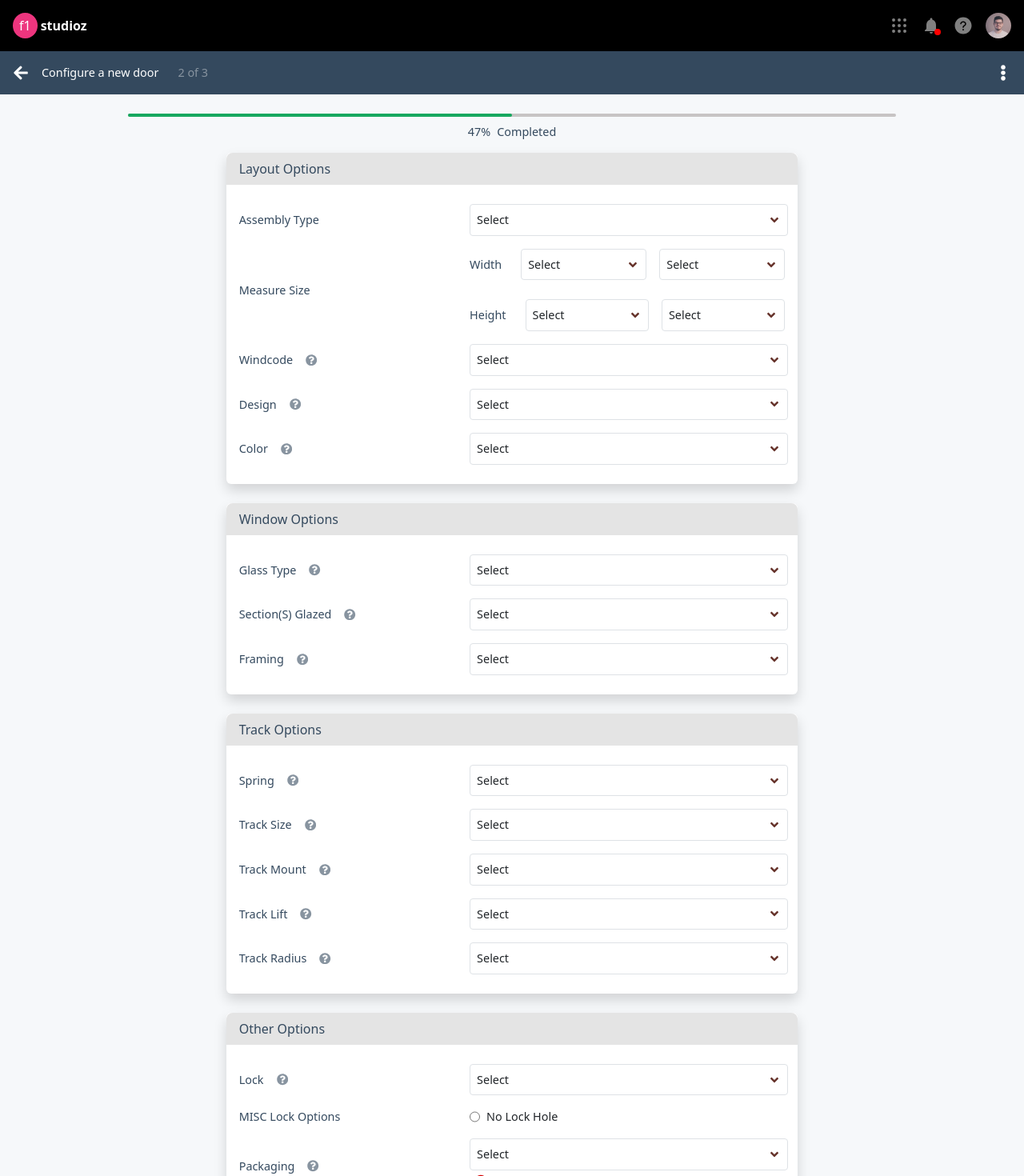
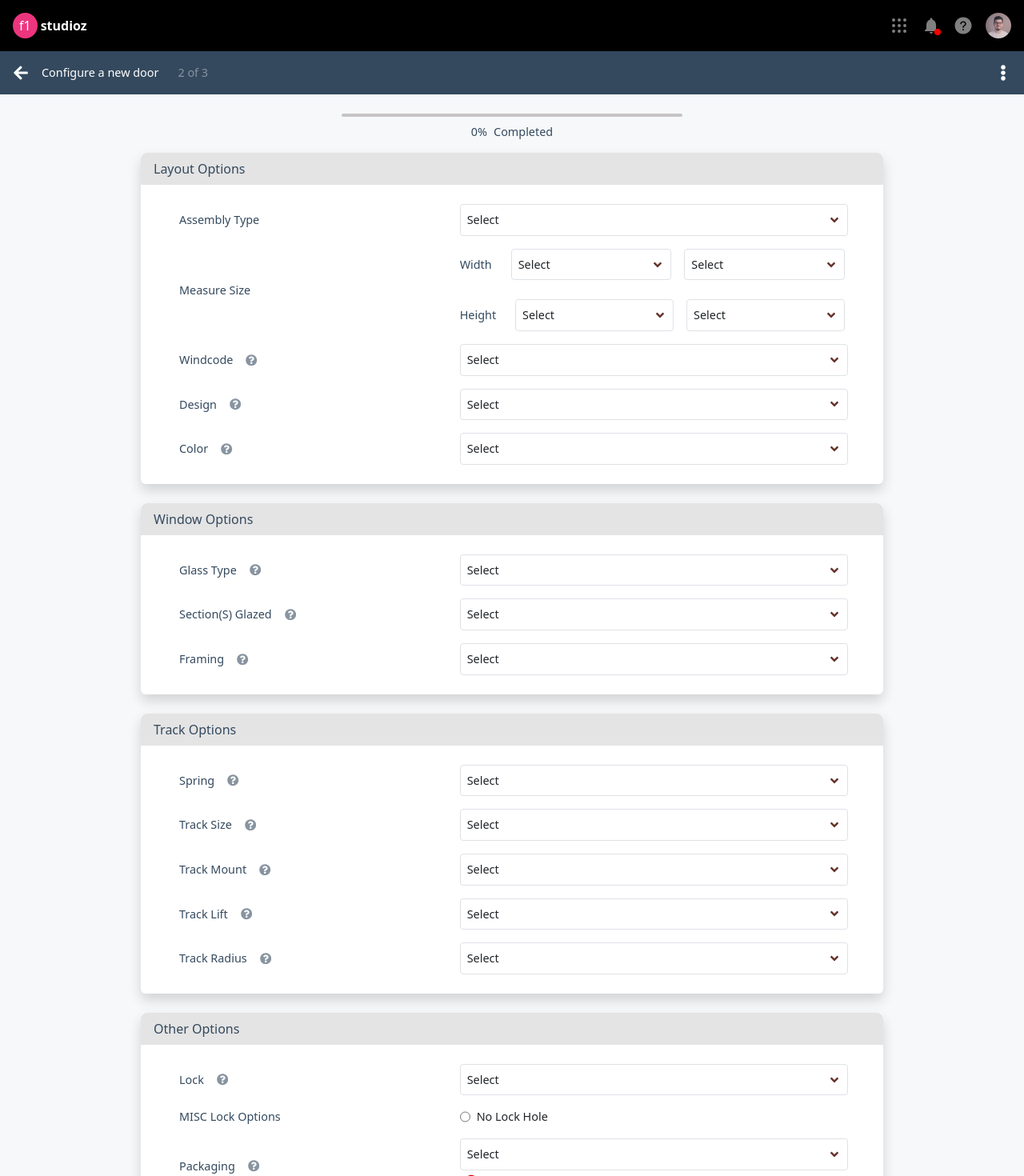
Before and after one commit to rahulrajput83/f1Studioz-assignment, a React (Create React App) app: page /form3 in a window 1280 px wide. Shown: the top 1470 px of the page at 80% size. Built offline with nearby package versions, Linux system fonts and the light colour scheme.

Commit message:
Completed Page 4

```diff
--- a/src/Pages/Form3.jsx
+++ b/src/Pages/Form3.jsx
@@ -34,41 +34,73 @@ function Form3() {
   const [layoutOptions, setLayoutOptions] = useState([]);
   const [windowOptions, setWindowOptions] = useState([]);
   const [trackOptions, setTrackOptions] = useState([])
+  const [otherOptions, setOtherOptions] = useState([]);
+  const [stepCompleted, setStepCompleted] = useState(0);
 
 
   useEffect(() => {
-    setLayoutOptions([[state.Assembly, state.WidthOne, state.WidthTwo, state.HeightOne, state.HeightTwo, state.Windcode, state.Design, state.Color]])
+    setLayoutOptions([state.Assembly, state.WidthOne, state.WidthTwo, state.HeightOne, state.HeightTwo, state.Windcode, state.Design, state.Color])
     setWindowOptions([state.GlassType, state.Section, state.Framing]);
     setTrackOptions([state.Spring, state.TrackSize, state.TrackMount, state.TrackLift, state.TrackRadius])
+    setOtherOptions([state.Lock, state.Packaging, state.MICS, state.Extra, state.Spade, state.Quiet, state.astragal, state.guarantee, state.medallion, state.seal, state.mounted, state.spear])
   }, [state])
 
+
+  /* Check Steps Completed */
   useEffect(() => {
-    console.log(layoutOptions)
-    console.log(windowOptions)
-    console.log(trackOptions)
-  }, [layoutOptions, windowOptions, trackOptions])
+    if(layoutOptions[0] && layoutOptions.every((e) => {return e ? true : false}) &&
+    windowOptions[0] && windowOptions.every((e) => {return e ? true : false}) &&
+    trackOptions[0] && trackOptions.every((e) => {return e ? true : false}) &&
+    otherOptions[0] && otherOptions.every((e) => {return e ? true : false})) {
+        setStepCompleted(4)
+    }
+    else if((layoutOptions[0] && layoutOptions.every((e) => {return e ? true : false}) &&  windowOptions[0] && windowOptions.every((e) => {return e ? true : false}) && trackOptions[0] && trackOptions.every((e) => {return e ? true : false}))
+     ||
+     (windowOptions[0] && windowOptions.every((e) => {return e ? true : false}) && trackOptions[0] && trackOptions.every((e) => {return e ? true : false}) && otherOptions[0] && otherOptions.every((e) => {return e ? true : false}))
+      ||
+       (otherOptions[0] && otherOptions.every((e) => {return e ? true : false}) && layoutOptions[0] && layoutOptions.every((e) => {return e ? true : false}) && windowOptions[0] && windowOptions.every((e) => {return e ? true : false}))) {
+        setStepCompleted(3)
+    }
+    else if((layoutOptions[0] && layoutOptions.every((e) => {return e ? true : false}) && windowOptions[0] && windowOptions.every((e) => {return e ? true : false}))
+    ||
+    (windowOptions[0] && windowOptions.every((e) => {return e ? true : false}) && trackOptions[0] && trackOptions.every((e) => {return e ? true : false}))
+    ||
+    (trackOptions[0] && trackOptions.every((e) => {return e ? true : false}) && otherOptions[0] && otherOptions.every((e) => {return e ? true : false}))
+    ||
+    (otherOptions[0] && otherOptions.every((e) => {return e ? true : false}) && layoutOptions[0] && layoutOptions.every((e) => {return e ? true : false}))) {
+      setStepCompleted(2)
+    }
+    else if((layoutOptions[0] && layoutOptions.every((e) => {return e ? true : false})) ||
+    (windowOptions[0] && windowOptions.every((e) => {return e ? true : false})) ||
+    (trackOptions[0] && trackOptions.every((e) => {return e ? true : false})) ||
+    (otherOptions[0] && otherOptions.every((e) => {return e ? true : false}))) {
+      setStepCompleted(1)
+    }
+
+  }, [state, layoutOptions, windowOptions, trackOptions, otherOptions])
+
   return (
     <div className='d-flex flex-column bg-bG min-vh-100 position-relative'>
       <FormSubNav backlink='/form2' title='Configure a new door' sub='2 of 3' />
 
       {/* Progress Bar */}
-      <div className='bg-borderColor rounded-pill col-9 mt-4 mx-auto Progress'>
-        <div className='col-6 Progress rounded-pill bg-green'></div>
+      <div className='bg-borderColor rounded-pill col-9 col-md-6 col-lg-4 mt-4 mx-auto Progress'>
+        <div className={`Progress rounded-pill ${stepCompleted === 4 ? 'd-flex col' : stepCompleted === 3 ? 'd-flex col-9' : stepCompleted === 2 ? 'd-flex col-6' : stepCompleted === 1 ? 'd-flex col-3' : 'd-none'} bg-green`}></div>
       </div>
 
       {/* Progress Percentage Text */}
       <div className='d-flex size text-gray my-2 gap-2 mx-auto'>
-        <span className='weight'>47%</span>
+        <span className='weight'>{stepCompleted * 100 / 4}%</span>
         <span>Completed</span>
       </div>
 
 
-      <div className='d-flex flex-column gap-4 px-3 py-2 col-lg-7 mx-lg-auto justify-content-center '>
+      <div className='d-flex flex-column gap-4 px-3 py-2 col-lg-9 mx-lg-auto justify-content-center '>
 
         {/* Layout Options Card */}
         <div className='d-flex shadow rounded bg-white Rounded flex-column'>
           <span className='px-3 bg-CardBg py-2 Rounded weight text-gray'>Layout Options</span>
-          <div className='d-flex gap-3 flex-column px-3 py-4'>
+          <div className='d-flex gap-3 flex-column px-5 py-4'>
             <Drop state='Assembly' dispatch={'Add_Assembly'} data={Assembly} title='Assembly Type' icon={false} />
             <div className='d-flex flex-column gap-1 flex-md-row position-relative'>
               <span className='size weight gap-3 col col-md-5 justify-content-md-start d-flex flex-row align-items-center justify-content-between text-gray'>
@@ -88,7 +120,7 @@ function Form3() {
         {/* Window Options */}
         <div className='d-flex shadow rounded bg-white Rounded flex-column'>
           <span className='px-3 bg-CardBg py-2 Rounded weight text-gray'>Window Options</span>
-          <div className='d-flex flex-column px-3 py-4 gap-3'>
+          <div className='d-flex flex-column px-5 py-4 gap-3'>
             <Drop state='GlassType' dispatch={'Add_GlassType'} data={GlassType} title='Glass Type' icon={true} />
             <Drop state='Section' dispatch={'Add_Section'} data={SectionGlazed} title='Section(S) Glazed' icon={true} />
             <Drop state='Framing' dispatch={'Add_Framing'} data={Framing} title='Framing' icon={true} />
@@ -98,7 +130,7 @@ function Form3() {
         {/* Track Options */}
         <div className='d-flex shadow rounded bg-white Rounded flex-column'>
           <span className='px-3 bg-CardBg py-2 Rounded weight text-gray'>Track Options</span>
-          <div className='d-flex flex-column px-3 py-4 gap-3'>
+          <div className='d-flex flex-column px-5 py-4 gap-3'>
             <Drop state='Spring' dispatch={'Add_Spring'} data={Spring} title='Spring' icon={true} />
             <Drop state='TrackSize' dispatch={'Add_TrackSize'} data={TrackSize} title='Track Size' icon={true} />
             <Drop state='TrackMount' dispatch={'Add_TrackMount'} data={TrackMount} title='Track Mount' icon={true} />
@@ -110,7 +142,7 @@ function Form3() {
         {/* Other Options */}
         <div className='d-flex shadow rounded bg-white Rounded flex-column'>
           <span className='px-3 bg-CardBg py-2 Rounded weight text-gray'>Other Options</span>
-          <div className='d-flex flex-column px-3 py-4 gap-3'>
+          <div className='d-flex flex-column px-5 py-4 gap-3'>
             <Drop state='Lock' dispatch={'Add_Lock'} data={Lock} title='Lock' icon={true} />
             <Radio title='MISC Lock Options' text='No Lock Hole' state='MICS' dispatch='Add_MICS' />
             <Drop state='Packaging' dispatch={'Add_Packaging'} data={Packaging} title='Packaging' icon={true} />
--- a/src/component/Checked.jsx
+++ b/src/component/Checked.jsx
@@ -17,9 +17,9 @@ function Checked(props) {
                 <CheckBox state='astragal' dispatch='Add_astragal' text='Less Bottom Astragal' />
                 <CheckBox state='guarantee' dispatch='Add_guarantee' text='Gold Bar Guarantee ( Select Dealers )' />
                 <CheckBox state='medallion' dispatch='Add_medallion' text='Medallion Hardware Upgrade' />
-                <CheckBox state='seal' dispatch='Add_spear' text='Light Seal Kit' />
+                <CheckBox state='seal' dispatch='Add_seal' text='Light Seal Kit' />
                 <CheckBox state='mounted' dispatch='Add_mounted' text='Slide Lock Mounted at 54"' />
-                <CheckBox state='spear' dispatch='' text='2 Spear Lift Handles' />
+                <CheckBox state='spear' dispatch='Add_spear' text='2 Spear Lift Handles' />
             </div>
         </div>
     )
--- a/src/component/Radio.jsx
+++ b/src/component/Radio.jsx
@@ -15,10 +15,6 @@ function Radio(props) {
         dispatch(action);
     }
 
-    useEffect(() => {
-        console.log(checked)
-    }, [checked])
-
     return (
         <div className='d-flex flex-column gap-1 flex-md-row position-relative'>
             <span className='size weight gap-3 col col-md-5 justify-content-md-start d-flex flex-row align-items-center justify-content-between text-gray'>
```
